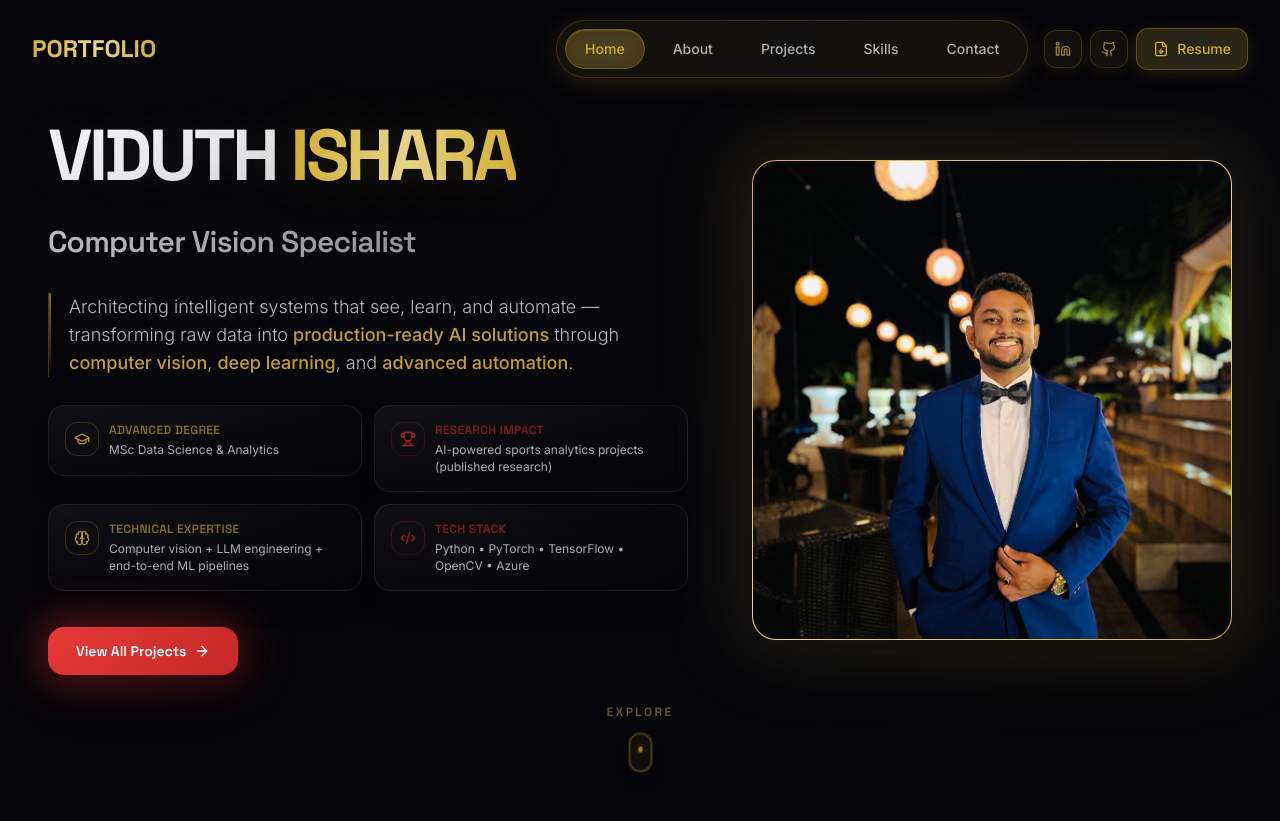
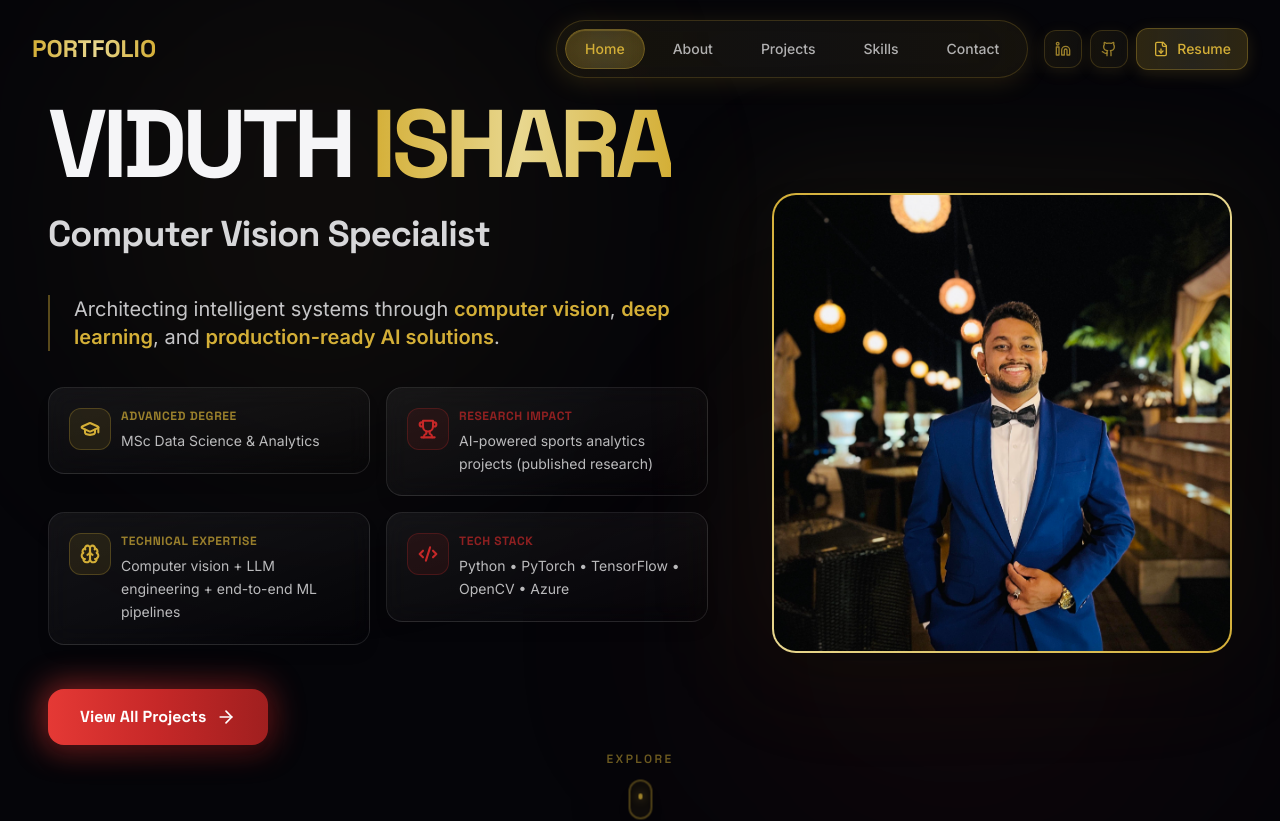
Before and after one commit to Lithira-Silva/ViduthIshara_Portfolio, a Next.js app: page / in a window 1280 px wide. Shown: the top 821 px of the page. Built offline with nearby package versions, Linux system fonts and the light colour scheme.

Commit message:
Refactor Hero component for improved layout and styling; enhance background effects and typography for better visual appeal

```diff
--- a/components/Hero.tsx
+++ b/components/Hero.tsx
@@ -51,36 +51,22 @@ export default function Hero() {
   }, []);
 
   return (
-    <section className="relative min-h-screen flex items-center justify-center overflow-hidden px-6 sm:px-8 lg:px-12 py-12 md:py-16">
-      {/* Premium Background System */}
+    <section className="relative min-h-screen flex items-center justify-center overflow-hidden px-6 sm:px-8 lg:px-12 py-20 md:py-24">
+      {/* Clean Background */}
       <div className="absolute inset-0 pointer-events-none">
-        {/* Radial Gradients with Enhanced Glow */}
         <motion.div
           initial={{ opacity: 0 }}
           animate={{ opacity: 1 }}
           transition={{ duration: 1.5 }}
-          className="absolute top-1/4 left-1/4 w-[600px] h-[600px] -translate-x-1/2 -translate-y-1/2 bg-gold/8 rounded-full blur-[100px]"
-          style={{
-            animation: 'pulse-slow 8s ease-in-out infinite'
-          }}
+          className="absolute top-1/4 left-1/4 w-[500px] h-[500px] -translate-x-1/2 -translate-y-1/2 bg-gold/5 rounded-full blur-[120px]"
         />
         <motion.div
           initial={{ opacity: 0 }}
           animate={{ opacity: 1 }}
           transition={{ duration: 1.5, delay: 0.3 }}
-          className="absolute bottom-1/4 right-1/4 w-[600px] h-[600px] translate-x-1/2 translate-y-1/2 bg-red-primary/8 rounded-full blur-[100px]"
-          style={{
-            animation: 'pulse-slow 8s ease-in-out infinite 2s'
-          }}
+          className="absolute bottom-1/4 right-1/4 w-[500px] h-[500px] translate-x-1/2 translate-y-1/2 bg-red-primary/5 rounded-full blur-[120px]"
         />
-
-        {/* Subtle Gradient Mesh */}
-        <div className="absolute inset-0 bg-[radial-gradient(ellipse_at_top_right,_var(--tw-gradient-stops))] from-gold/3 via-transparent to-transparent opacity-50" />
-        <div className="absolute inset-0 bg-[radial-gradient(ellipse_at_bottom_left,_var(--tw-gradient-stops))] from-red-primary/3 via-transparent to-transparent opacity-50" />
       </div>
-
-      {/* Minimal Grid Pattern */}
-      <div className="absolute inset-0 bg-[linear-gradient(rgba(212,175,55,0.02)_1px,transparent_1px),linear-gradient(90deg,rgba(212,175,55,0.02)_1px,transparent_1px)] bg-[size:100px_100px] [mask-image:radial-gradient(ellipse_80%_50%_at_50%_50%,black,transparent)] opacity-30" />
 
       <div className="relative z-10 max-w-7xl mx-auto w-full">
         <div className="grid lg:grid-cols-[1.2fr_0.8fr] gap-12 lg:gap-16 items-center">
@@ -91,46 +77,42 @@ export default function Hero() {
             transition={{ duration: 1, ease: [0.22, 1, 0.36, 1] }}
             className="space-y-6 md:space-y-7"
           >
-            {/* Name - Ultra-Premium Typography */}
-            <div className="space-y-6">
+            {/* Name - Premium Typography */}
+            <div className="space-y-5">
               <motion.div
                 initial={{ opacity: 0, y: 20 }}
                 animate={{ opacity: 1, y: 0 }}
-                transition={{ delay: 0.2, duration: 0.9, ease: [0.22, 1, 0.36, 1] }}
+                transition={{ delay: 0.2, duration: 0.8, ease: [0.22, 1, 0.36, 1] }}
               >
-                <h1 className="text-4xl sm:text-5xl md:text-6xl lg:text-6xl xl:text-7xl font-heading font-black tracking-tighter leading-[0.95]">
-                  <span className="bg-gradient-to-br from-foreground via-foreground/95 to-foreground/85 bg-clip-text text-transparent" style={{
-                    textShadow: '0 0 40px rgba(245,245,247,0.1)'
-                  }}>
+                <h1 className="text-5xl sm:text-6xl md:text-7xl lg:text-7xl xl:text-8xl font-heading font-black tracking-tighter leading-[0.9]">
+                  <span className="text-foreground">
                     VIDUTH{" "}
                   </span>
-                  <span className="bg-gradient-to-r from-gold via-gold-light to-gold bg-clip-text text-transparent" style={{
-                    textShadow: '0 0 60px rgba(212,175,55,0.2)'
-                  }}>
+                  <span className="bg-gradient-to-r from-gold via-gold-light to-gold bg-clip-text text-transparent">
                     ISHARA
                   </span>
                 </h1>
               </motion.div>
 
-              {/* Title with Premium Styling */}
+              {/* Animated Job Title */}
               <motion.div
                 initial={{ opacity: 0, x: -20 }}
                 animate={{ opacity: 1, x: 0 }}
-                transition={{ delay: 0.4, duration: 0.9, ease: [0.22, 1, 0.36, 1] }}
+                transition={{ delay: 0.4, duration: 0.8, ease: [0.22, 1, 0.36, 1] }}
               >
-                <h2 className="text-lg sm:text-xl md:text-2xl lg:text-2xl xl:text-3xl font-heading font-semibold text-foreground/70 tracking-tight leading-tight">
-                  <div className="inline-block overflow-hidden relative min-w-[320px] sm:min-w-[420px] md:min-w-[550px] h-[1.4em]">
+                <h2 className="text-xl sm:text-2xl md:text-3xl lg:text-3xl xl:text-4xl font-heading font-bold text-foreground/80 tracking-tight leading-tight">
+                  <div className="inline-block overflow-hidden relative min-w-[280px] sm:min-w-[360px] md:min-w-[450px] h-[1.3em]">
                     <AnimatePresence mode="wait">
                       <motion.span
                         key={currentTitleIndex}
-                        initial={{ y: 60, opacity: 0 }}
+                        initial={{ y: 50, opacity: 0 }}
                         animate={{ y: 0, opacity: 1 }}
-                        exit={{ y: -60, opacity: 0 }}
+                        exit={{ y: -50, opacity: 0 }}
                         transition={{
-                          duration: 0.7,
+                          duration: 0.6,
                           ease: [0.22, 1, 0.36, 1]
                         }}
-                        className="absolute left-0 top-0 whitespace-nowrap bg-gradient-to-r from-foreground/90 via-foreground/80 to-foreground/70 bg-clip-text text-transparent"
+                        className="absolute left-0 top-0 whitespace-nowrap text-foreground/90"
                       >
                         {jobTitles[currentTitleIndex]}
                       </motion.span>
@@ -140,25 +122,24 @@ export default function Hero() {
               </motion.div>
             </div>
 
-            {/* Subtitle - Enhanced Readability */}
+            {/* Subtitle */}
             <motion.div
               initial={{ opacity: 0 }}
               animate={{ opacity: 1 }}
-              transition={{ delay: 0.6, duration: 0.9 }}
-              className="relative pl-5 border-l border-gold/30"
+              transition={{ delay: 0.6, duration: 0.8 }}
+              className="relative pl-6 border-l-2 border-gold/40"
             >
-              <div className="absolute left-0 top-0 w-[2px] h-full bg-gradient-to-b from-gold/60 via-gold/30 to-transparent" />
-              <p className="text-sm sm:text-base md:text-lg font-body text-foreground/75 leading-relaxed font-light max-w-2xl">
-                Architecting intelligent systems that see, learn, and automate — transforming raw data into <span className="text-gold/90 font-medium">production-ready AI solutions</span> through <span className="text-gold/90 font-medium">computer vision</span>, <span className="text-gold/90 font-medium">deep learning</span>, and <span className="text-gold/90 font-medium">advanced automation</span>.
+              <p className="text-base sm:text-lg md:text-xl font-body text-foreground/80 leading-relaxed max-w-2xl">
+                Architecting intelligent systems through <span className="text-gold font-semibold">computer vision</span>, <span className="text-gold font-semibold">deep learning</span>, and <span className="text-gold font-semibold">production-ready AI solutions</span>.
               </p>
             </motion.div>
 
-            {/* Premium Stats Grid */}
+            {/* Stats Grid */}
             <motion.div
               initial={{ opacity: 0, y: 30 }}
               animate={{ opacity: 1, y: 0 }}
-              transition={{ delay: 0.7, duration: 0.9 }}
-              className="grid sm:grid-cols-2 gap-3"
+              transition={{ delay: 0.7, duration: 0.8 }}
+              className="grid sm:grid-cols-2 gap-4 pt-2"
             >
               {stats.map((stat, index) => (
                 <motion.div
@@ -169,22 +150,19 @@ export default function Hero() {
                   whileHover={{ y: -6, scale: 1.02 }}
                   className="group relative"
                 >
-                  {/* Subtle Glow Effect */}
-                  <div className={`absolute -inset-1 bg-gradient-to-r ${stat.color === 'gold' ? 'from-gold/10 to-gold/5' : 'from-red-primary/10 to-red-primary/5'} rounded-2xl blur-xl opacity-0 group-hover:opacity-100 transition duration-700`} />
-
-                  <div className="relative p-3.5 sm:p-4 rounded-2xl bg-gradient-to-br from-white/[0.05] via-white/[0.02] to-transparent border border-white/[0.08] group-hover:border-white/[0.15] transition-all duration-500 backdrop-blur-md shadow-xl">
+                  <div className="relative p-4 sm:p-5 rounded-2xl bg-gradient-to-br from-white/[0.06] via-white/[0.03] to-transparent border border-white/10 group-hover:border-gold/40 transition-all duration-500 backdrop-blur-md shadow-lg">
                     <div className="flex items-start gap-2.5">
                       {/* Icon Container */}
-                      <div className={`shrink-0 p-2 rounded-xl ${stat.color === 'gold' ? 'bg-gold/8 border-gold/20' : 'bg-red-primary/8 border-red-primary/20'} border group-hover:scale-110 transition-all duration-500`}>
-                        <stat.icon className={`w-4 h-4 ${stat.color === 'gold' ? 'text-gold/80' : 'text-red-primary/80'}`} />
+                      <div className={`shrink-0 p-2.5 rounded-xl ${stat.color === 'gold' ? 'bg-gold/10 border-gold/25' : 'bg-red-primary/10 border-red-primary/25'} border group-hover:scale-105 transition-all duration-300`}>
+                        <stat.icon className={`w-5 h-5 ${stat.color === 'gold' ? 'text-gold' : 'text-red-primary'}`} strokeWidth={2.5} />
                       </div>
 
                       {/* Text Content */}
-                      <div className="flex-1 space-y-1">
-                        <div className={`text-xs font-heading font-semibold ${stat.color === 'gold' ? 'text-gold/60' : 'text-red-primary/60'} uppercase tracking-wide`}>
+                      <div className="flex-1 space-y-1.5">
+                        <div className={`text-xs font-heading font-bold ${stat.color === 'gold' ? 'text-gold/70' : 'text-red-primary/70'} uppercase tracking-wider`}>
                           {stat.label}
                         </div>
-                        <p className="text-xs font-body text-foreground/70 leading-snug">
+                        <p className="text-sm font-body text-foreground/75 leading-relaxed">
                           {stat.text}
                         </p>
                       </div>
@@ -194,29 +172,26 @@ export default function Hero() {
               ))}
             </motion.div>
 
-            {/* Premium CTA Buttons */}
+            {/* CTA Button */}
             <motion.div
               initial={{ opacity: 0, y: 20 }}
               animate={{ opacity: 1, y: 0 }}
-              transition={{ delay: 1.1, duration: 0.9 }}
-              className="flex flex-col sm:flex-row flex-wrap gap-3 pt-2"
+              transition={{ delay: 1.1, duration: 0.8 }}
+              className="pt-4"
             >
-              {/* Primary CTA - Enhanced */}
-              <Link href="/allprojects" className="w-full sm:w-auto">
+              <Link href="/allprojects">
                 <motion.button
-                  whileHover={{ scale: 1.02, y: -2 }}
+                  whileHover={{ scale: 1.03, y: -2 }}
                   whileTap={{ scale: 0.98 }}
-                  className="group relative w-full sm:w-auto"
+                  className="group relative"
                 >
-                  <div className="absolute -inset-1 bg-gradient-to-r from-red-light via-red-primary to-red-dark rounded-2xl blur-xl opacity-50 group-hover:opacity-80 transition duration-700" />
-                  <div className="relative px-7 py-3.5 bg-gradient-red text-white font-heading font-semibold rounded-2xl overflow-hidden shadow-2xl">
-                    <span className="relative z-10 flex items-center justify-center gap-2 text-sm">
+                  <div className="absolute -inset-1 bg-gradient-to-r from-red-light to-red-dark rounded-2xl blur-lg opacity-60 group-hover:opacity-100 transition duration-500" />
+                  <div className="relative px-8 py-4 bg-gradient-to-r from-red-light via-red-primary to-red-dark text-white font-heading font-bold text-base rounded-2xl overflow-hidden shadow-xl">
+                    <span className="relative z-10 flex items-center gap-2.5">
                       View All Projects
-                      <ArrowRight className="w-4 h-4 group-hover:translate-x-2 transition-transform duration-500" />
+                      <ArrowRight className="w-5 h-5 group-hover:translate-x-1 transition-transform duration-300" />
                     </span>
-                    <div className="absolute inset-0 bg-gradient-to-r from-red-light to-red-primary opacity-0 group-hover:opacity-100 transition-opacity duration-500" />
-                    {/* Shine Effect */}
-                    <div className="absolute inset-0 -translate-x-full group-hover:translate-x-full transition-transform duration-1000 bg-gradient-to-r from-transparent via-white/20 to-transparent skew-x-12" />
+                    <div className="absolute inset-0 bg-gradient-to-r from-red-primary to-red-dark opacity-0 group-hover:opacity-100 transition-opacity duration-300" />
                   </div>
                 </motion.button>
               </Link>
@@ -225,28 +200,27 @@ export default function Hero() {
 
           {/* Right Visual - Portfolio Owner Image */}
           <motion.div
-            initial={{ opacity: 0, scale: 0.9 }}
+            initial={{ opacity: 0, scale: 0.95 }}
             animate={{ opacity: 1, scale: 1 }}
-            transition={{ delay: 0.5, duration: 1.2, ease: [0.22, 1, 0.36, 1] }}
+            transition={{ delay: 0.5, duration: 1, ease: [0.22, 1, 0.36, 1] }}
             className="relative hidden lg:flex lg:items-center lg:justify-center"
           >
             <div className="relative">
-              {/* Glow Effect */}
-              <div className="absolute -inset-4 bg-gradient-to-br from-gold/30 via-gold-light/20 to-gold/30 rounded-3xl blur-2xl opacity-60" />
+              {/* Subtle Glow */}
+              <div className="absolute -inset-6 bg-gradient-to-br from-gold/20 to-gold/10 rounded-3xl blur-3xl opacity-40" />
 
-              {/* Image Container with Gold Border */}
+              {/* Image Container */}
               <motion.div
-                whileHover={{ scale: 1.02 }}
-                transition={{ duration: 0.3 }}
-                className="relative w-[440px] h-[440px] xl:w-[480px] xl:h-[480px] p-[1px] rounded-3xl bg-gradient-to-br from-gold via-gold-light to-gold shadow-2xl"
+                whileHover={{ scale: 1.01 }}
+                transition={{ duration: 0.4 }}
+                className="relative w-[420px] h-[420px] xl:w-[460px] xl:h-[460px] p-[2px] rounded-3xl bg-gradient-to-br from-gold via-gold-light to-gold shadow-2xl"
               >
-                {/* Inner container */}
-                <div className="w-full h-full rounded-[calc(1.5rem-1px)] overflow-hidden bg-background/20 backdrop-blur-sm">
+                <div className="w-full h-full rounded-[calc(1.5rem-2px)] overflow-hidden bg-background/30 backdrop-blur-sm">
                   <Image
                     src="/images/profile.jpg.jpg"
                     alt="Viduth Ishara - Data Scientist & AI Engineer"
-                    width={480}
-                    height={480}
+                    width={460}
+                    height={460}
                     className="w-full h-full object-cover"
                     priority
                   />
```
